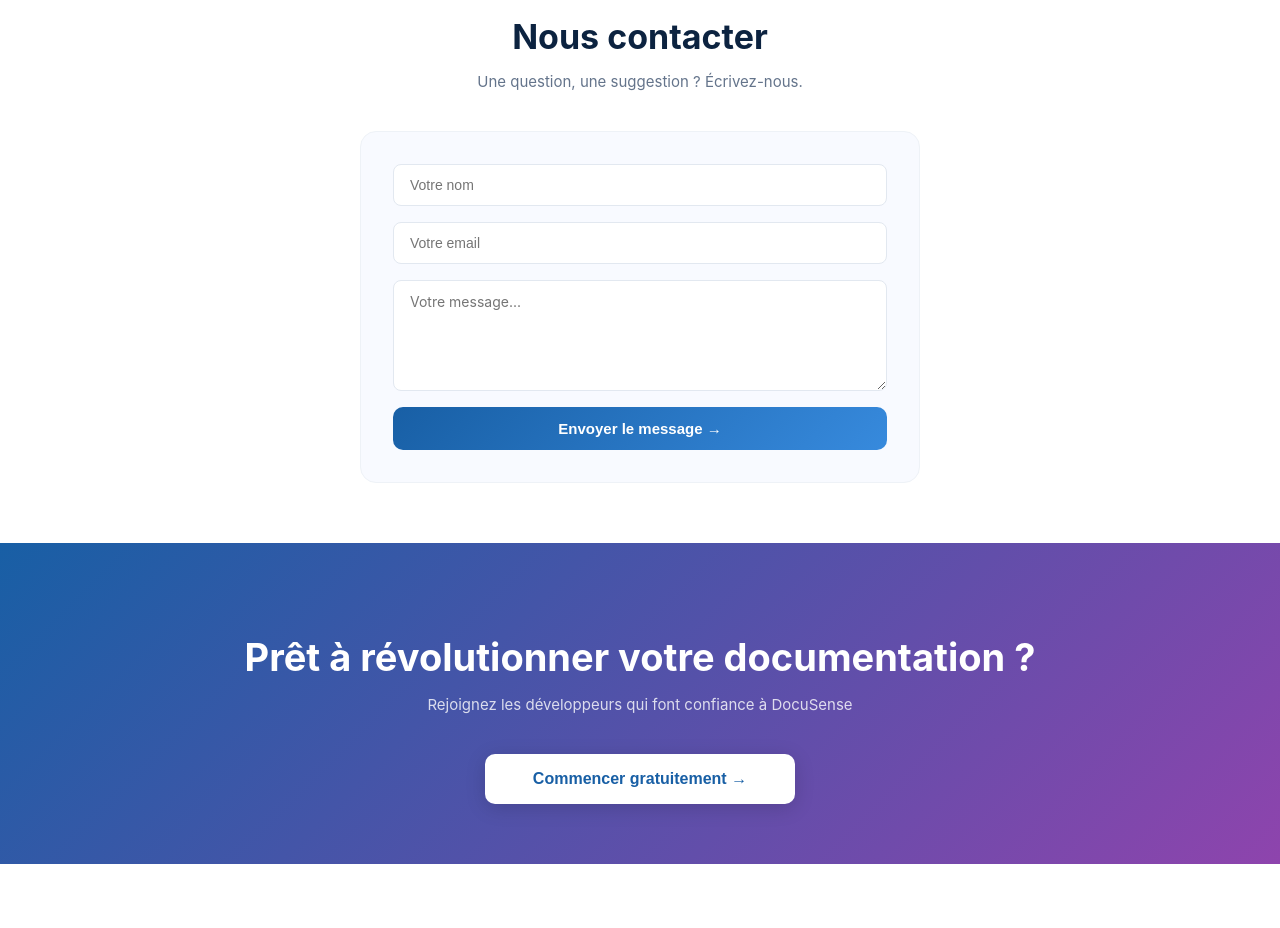
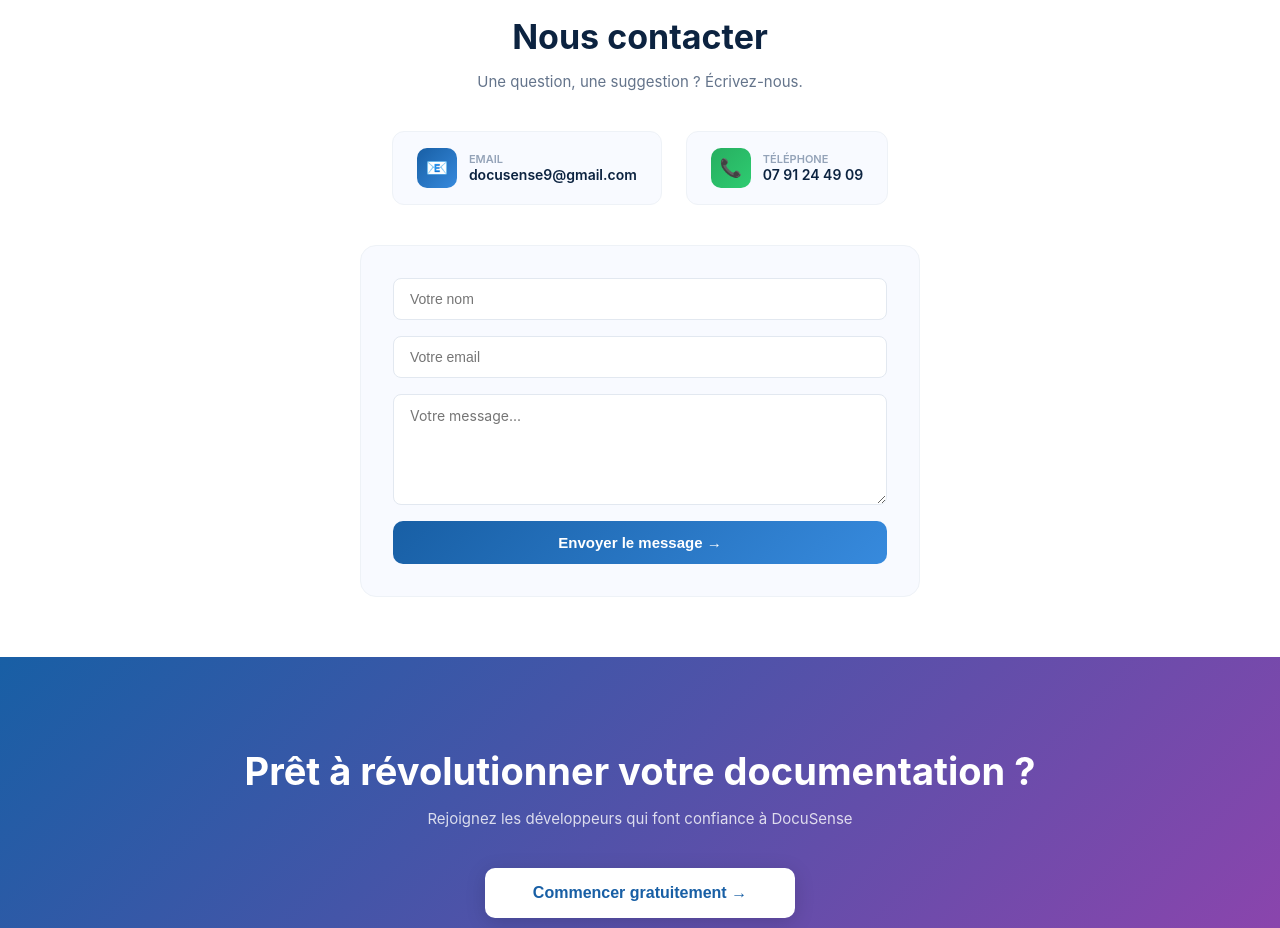
Before and after one commit to boumehdirym0-sketch/DocuSense, a React (Create React App) app in the folder frontend2/: page / in a window 1280 px wide. Shown: the part 3180-4108 px from the top of the page. Before the commit the page ends 4044 px from the top, so only its background shows below. Built offline with nearby package versions, Linux system fonts and the light colour scheme; no server answers.

Commit message:
feat: ajout coordonnées et formulaire contact dans landing

```diff
--- a/frontend2/src/pages/Landing.js
+++ b/frontend2/src/pages/Landing.js
@@ -20,6 +20,9 @@ const Landing = () => {
 
   const handleContact = (e) => {
     e.preventDefault()
+    const subject = encodeURIComponent(`Message de ${contactForm.name} via DocuSense`)
+    const body = encodeURIComponent(`Nom : ${contactForm.name}\nEmail : ${contactForm.email}\n\nMessage :\n${contactForm.message}`)
+    window.open(`mailto:docusense9@gmail.com?subject=${subject}&body=${body}`)
     setContactSent(true)
     setContactForm({ name: '', email: '', message: '' })
     setTimeout(() => setContactSent(false), 4000)
@@ -246,6 +249,24 @@ const Landing = () => {
           <h2 style={{fontSize:34, fontWeight:700, color:'#0C2340', marginBottom:12}}>Nous contacter</h2>
           <p style={{color:'#64748B', fontSize:15}}>Une question, une suggestion ? Écrivez-nous.</p>
         </div>
+        {/* Coordonnées */}
+        <div style={{display:'flex', justifyContent:'center', gap:24, flexWrap:'wrap', marginBottom:40}}>
+          <a href="mailto:docusense9@gmail.com" style={{display:'flex', alignItems:'center', gap:12, background:'#F8FAFF', borderRadius:12, padding:'16px 24px', border:'1px solid #EEF2F7', textDecoration:'none'}}>
+            <div style={{width:40, height:40, background:'linear-gradient(135deg,#185FA5,#378ADD)', borderRadius:10, display:'flex', alignItems:'center', justifyContent:'center', fontSize:18}}>📧</div>
+            <div>
+              <div style={{fontSize:11, color:'#94A3B8', fontWeight:600}}>EMAIL</div>
+              <div style={{fontSize:14, fontWeight:600, color:'#0C2340'}}>docusense9@gmail.com</div>
+            </div>
+          </a>
+          <a href="tel:0791244909" style={{display:'flex', alignItems:'center', gap:12, background:'#F8FAFF', borderRadius:12, padding:'16px 24px', border:'1px solid #EEF2F7', textDecoration:'none'}}>
+            <div style={{width:40, height:40, background:'linear-gradient(135deg,#27AE60,#2ECC71)', borderRadius:10, display:'flex', alignItems:'center', justifyContent:'center', fontSize:18}}>📞</div>
+            <div>
+              <div style={{fontSize:11, color:'#94A3B8', fontWeight:600}}>TÉLÉPHONE</div>
+              <div style={{fontSize:14, fontWeight:600, color:'#0C2340'}}>07 91 24 49 09</div>
+            </div>
+          </a>
+        </div>
+
         <div style={{maxWidth:560, margin:'0 auto', background:'#F8FAFF', borderRadius:16, padding:32, border:'1px solid #EEF2F7'}}>
           {contactSent ? (
             <div style={{textAlign:'center', padding:'32px 0'}}>
```
